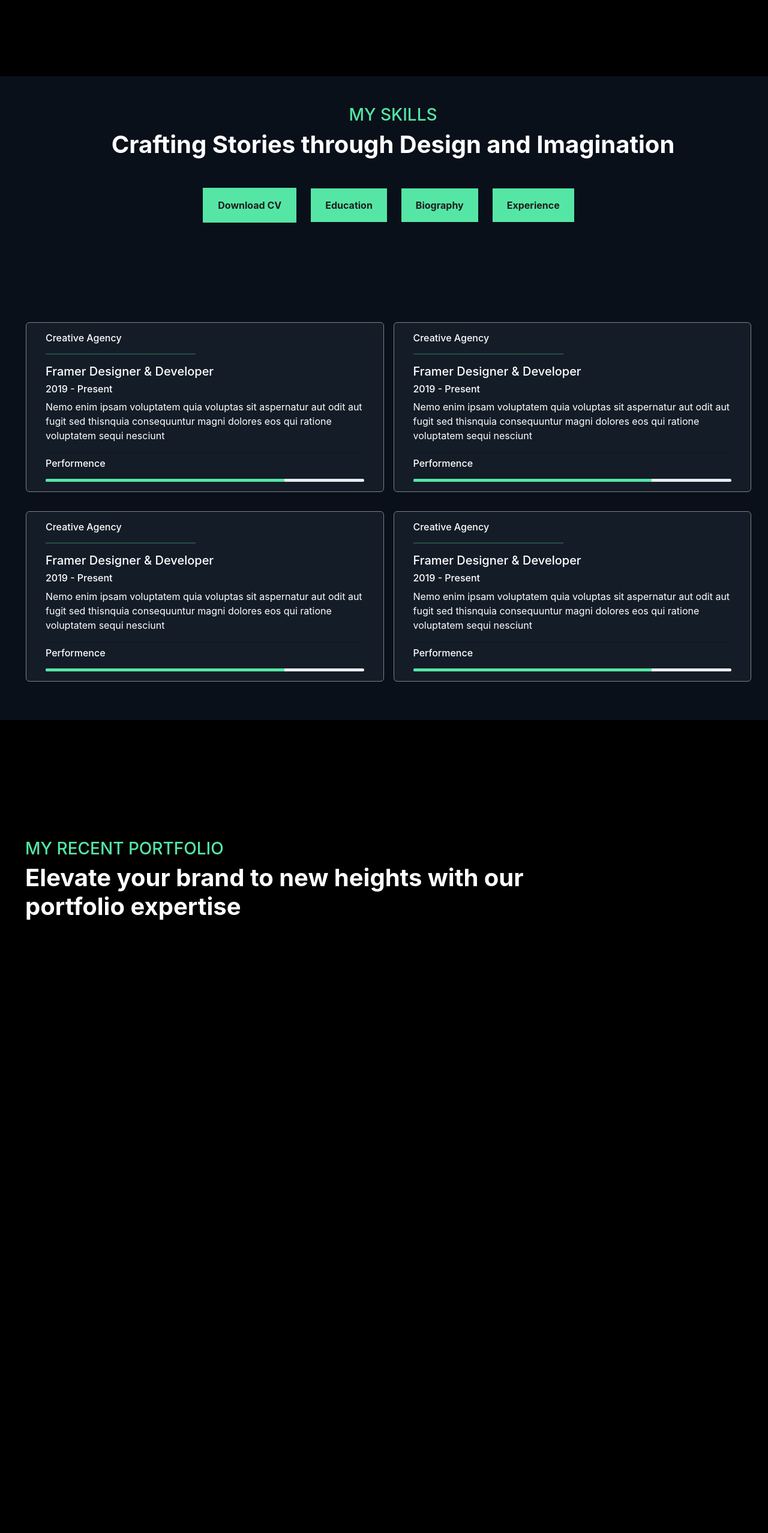
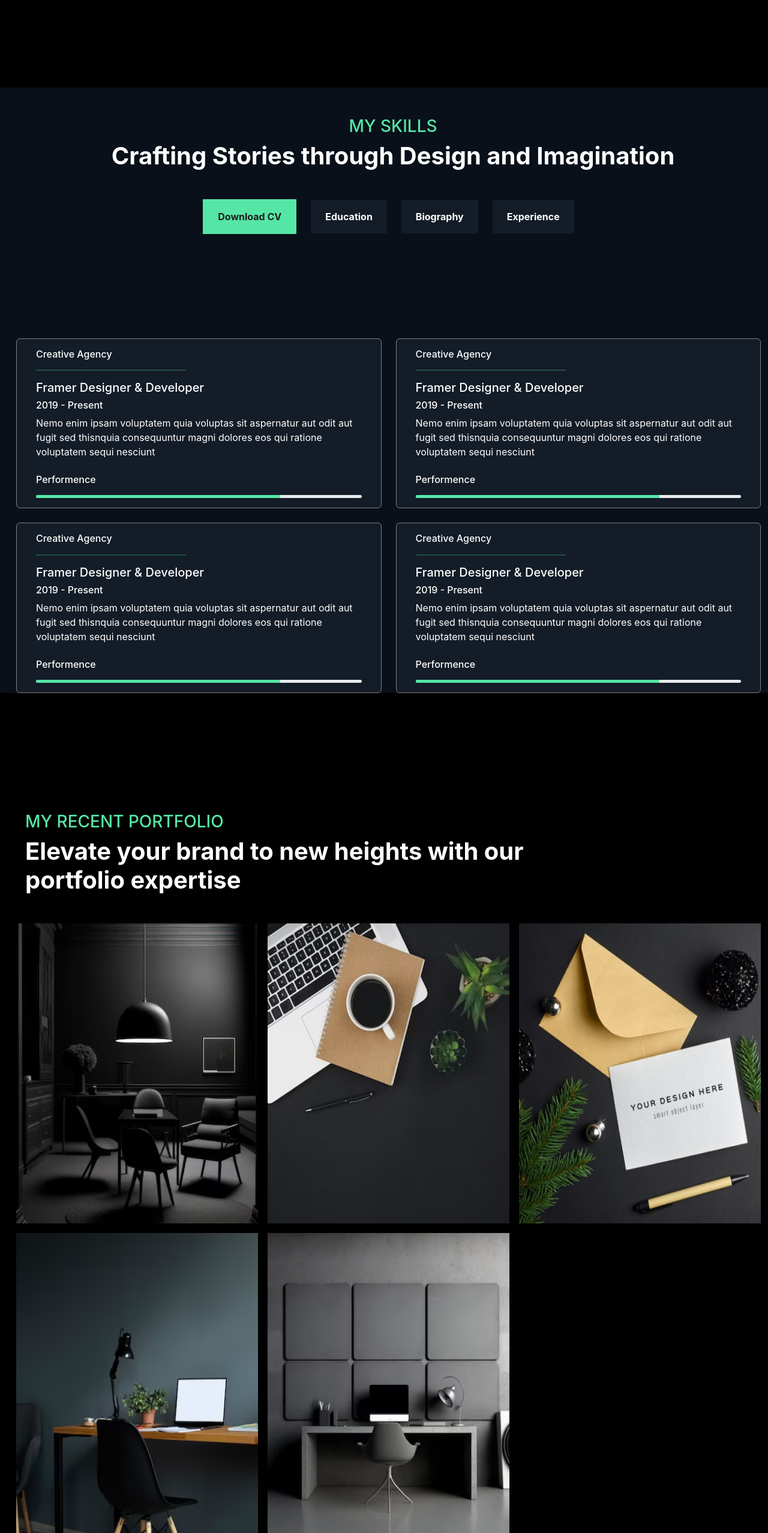
Before and after one commit to afrojaakter032/personal-website-react, a React (Create React App) app: page / in a window 1280 px wide. Shown: the part 2209-4764 px from the top of the page at 60% size. Before the commit the page ends 3792 px from the top, so only its background shows below. Built offline with nearby package versions, Linux system fonts and the light colour scheme; some icons are missing.

Commit message:
protfolio gallery section create

```diff
--- a/src/components/Layout/UI/Button.js
+++ b/src/components/Layout/UI/Button.js
@@ -2,7 +2,7 @@ import React from 'react'
 
 export default function Button(props) {
   return (
-    <button className={'btn btn-primary '+ props.className}>
+    <button className={`btn ${props.color ? `btn-${props.color}` : 'btn-primary'} ${props.className}`}>
        {props.text}<i className={props.icon}></i>
     </button>
   )
--- a/src/pages/Home/_RecentProtfolio.js
+++ b/src/pages/Home/_RecentProtfolio.js
@@ -11,13 +11,30 @@ function RecentProtfolio() {
                         <div className="layout-space py-5">
                             <div className="h3 text-primary">MY RECENT PORTFOLIO</div>
                             <div className="display-6 fw-bold w-75">
-                            Elevate your brand to new heights with our portfolio expertise
+                                Elevate your brand to new heights with our portfolio expertise
                             </div>
                         </div>
                         </div>
                     </div>
-                    <div className="protfolio-gallery-section">
+                    <div className="protfolio-gallery">
+                        <div className="row g-3">
+                            <div className="col-lg-4">
+                                <img src="assets/images/5.png" alt="image" style={{width: "100%", height:"500px"}} />
+                            </div>
+                            <div className="col-lg-4">
+                                <img src="assets/images/6.png" alt="image" style={{width: "100%", height:"500px"}} />
+                            </div>
 
+                            <div className="col-lg-4">
+                                <img src="assets/images/7.png" alt="image" style={{width: "100%", height:"500px"}} />
+                            </div>
+                            <div className="col-lg-4">
+                                <img src="assets/images/8.png" alt="image" style={{width: "100%", height:"500px"}} />
+                            </div>
+                            <div className="col-lg-4">
+                                <img src="assets/images/9.png" alt="image" style={{width: "100%", height:"500px"}} />
+                            </div>
+                        </div>
                     </div>
                 </div>
             </section>
--- a/src/pages/Home/_ServiceSection.js
+++ b/src/pages/Home/_ServiceSection.js
@@ -36,7 +36,7 @@ function ServiceSection() {
             <div className="row">
                 {cards.map((card, index) => (
                 <div className="col-lg-4 mt-150" key={index}>
-                    <div className="card" style={{ width: "18rem" }}>
+                    <div className="card" style={{ width: "100%" , height:"250px"}}>
                     <div className="card-body pt-5">
                         <div className="card-badge d-flex align-items-center justify-content-center">
                         <i className={`${card.icon} card-badge-font display-2 fw-bloder`}></i>
--- a/src/pages/Home/_SkillSection.js
+++ b/src/pages/Home/_SkillSection.js
@@ -35,15 +35,14 @@ function SkillSection() {
                         <div className="col-lg-12 d-flex align-items-center justify-content-center">
                             <div className="d-flex align-items-center justify-content-center gap-4">
                                 <Button text="Download CV" icon="ph ph-download-simple" className="px-4 py-3 fw-bold" />
-                                <Button text="Education" className="px-4 py-3 fw-bold btn-gray-900 btn-gray" />
-                                <Button text="Biography" className="px-4 py-3 fw-bold btn-gray-900" />
-                                <Button text="Experience" className="px-4 py-3 fw-bold btn-gray-900" />
+                                <Button text="Education" className="px-4 py-3 fw-bold " color="gray-900" />
+                                <Button text="Biography" className="px-4 py-3 fw-bold" color="gray-900" />
+                                <Button text="Experience" className="px-4 py-3 fw-bold" color="gray-900" />
                             </div>
                         </div>
                     </div>
-                    <div className="row">
-                        <div className="col-lg-12">
-                            <div className="d-flex align-items-center justify-content-between px-3 py-3 gap-3 mt-150">
+                    <div className="row mt-150  g-4">
+                        <div className="col-lg-6">
                             <div class="card skills-card px-3 " style={{width: "8rem;"}}>
                                 <div class="card-body">
                                     <h6 className="card-title">Creative Agency</h6>
@@ -57,6 +56,8 @@ function SkillSection() {
                                     </div>
                                 </div>
                             </div>
+                        </div>
+                        <div className="col-lg-6">
                             <div class="card skills-card px-3 " style={{width: "8rem;"}}>
                                 <div class="card-body">
                                     <h6 className="card-title">Creative Agency</h6>
@@ -70,13 +71,8 @@ function SkillSection() {
                                     </div>
                                 </div>
                             </div>
-
                         </div>
-                        </div>
-                    </div>
-                    <div className="row pb-5">
-                        <div className="col-lg-12">
-                            <div className="d-flex align-items-center justify-content-between px-3 py-3 gap-3">
+                        <div className="col-lg-6">
                             <div class="card skills-card px-3 " style={{width: "8rem;"}}>
                                 <div class="card-body">
                                     <h6 className="card-title">Creative Agency</h6>
@@ -90,6 +86,8 @@ function SkillSection() {
                                     </div>
                                 </div>
                             </div>
+                        </div>
+                        <div className="col-lg-6">
                             <div class="card skills-card px-3 " style={{width: "8rem;"}}>
                                 <div class="card-body">
                                     <h6 className="card-title">Creative Agency</h6>
@@ -103,8 +101,6 @@ function SkillSection() {
                                     </div>
                                 </div>
                             </div>
-
-                            </div>
                         </div>
                     </div>
                 </div>
```
Lines whose indentation alone changed are shown as unchanged.
